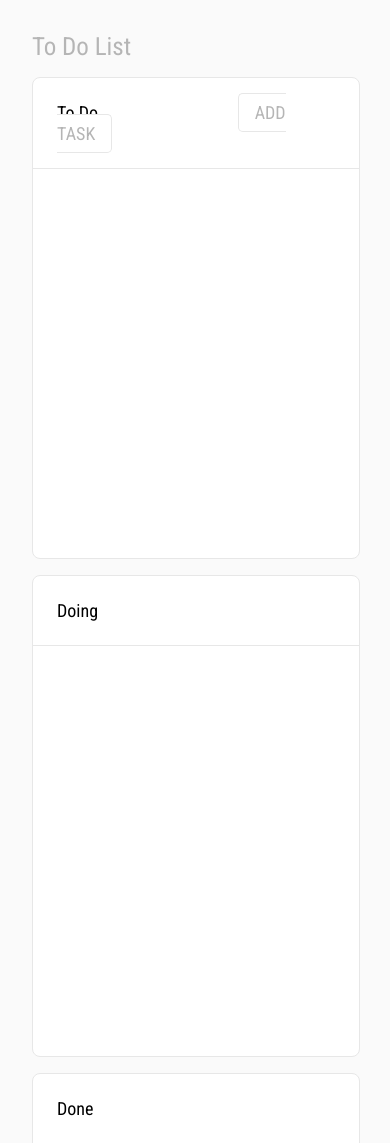
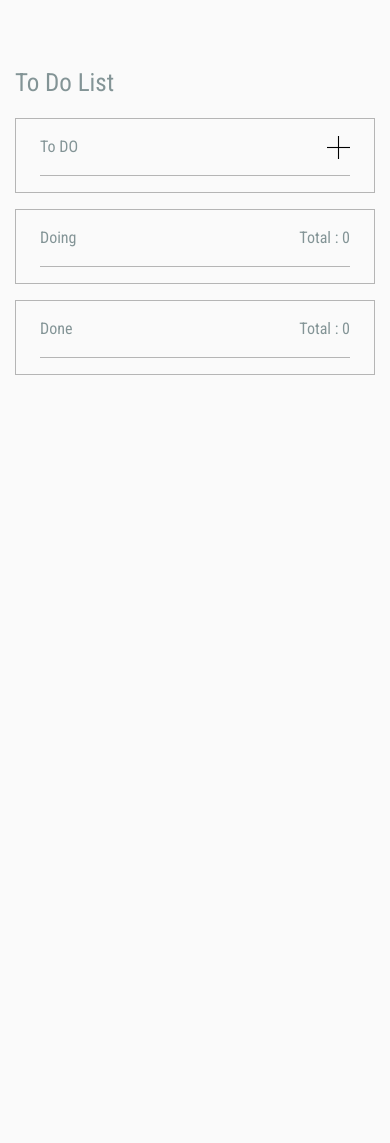
Before and after one commit to ocfranz/todo, a plain HTML site: page index.html in a window 390 px wide. Shown: the top 1143 px of the page. After the commit the page ends 844 px from the top, so only its background shows below. Drawn offline with nearby package versions, Linux system fonts and the light colour scheme.

Commit message:
features added

```diff
--- a/index.html
+++ b/index.html
@@ -5,8 +5,9 @@
     <meta http-equiv="X-UA-Compatible" content="IE=edge">
     <title>To Do</title>
     <meta name="viewport" content="width=device-width, initial-scale=1">
+
+    <link rel="stylesheet" href="https://bootswatch.com/4/solar/bootstrap.min.css">
     <link rel="stylesheet" type="text/css" media="screen" href="./src/css/main.css" />
-
 </head>
 <body>
     <div class="header">
@@ -14,38 +15,65 @@
             <span class="title">To Do List</span>
         </div>
     </div>
-    <div class="todo-list">
+    <div class="todo">
         <div class="container">
-            <div class="list">
-                <div class="card todo">
-                    <div class="card-head">
-                        <span class="list-title"> To Do</span>
-                        <a class="add-task"  onclick="addTask()">
-                            ADD TASK
-                        </a>
-                    </div>
-                    <div class="new-task" id="new-task">
-                        <input type="text" id="task" placeholder="New Task...">
-                    </div>
-                    <div class="tasks">
-                        <div class="item">
-                            <span class="task-des" id="task-des"></span>
+            <div class="row">
+                <div class="col-md-4 task">
+                    <div class="task-content">
+                        <div class="task-header">
+                            <div class="row">
+                                <div class="col-6">
+                                    <span >To DO</span>
+                                </div>
+                                <div class="col-6 text-right">
+                                    <a onclick="launchAdd()" class="btn-add">
+                                        <img src="./src/media/add.png" alt="add" >
+                                    </a>
+                                </div>
+                            </div>
+                        </div>
+                        <div class="new-task text-center" id="new-task">
+                            <input type="text" id="task-des" placeholder="New task" autofocus="true" onkeypress="addTask(event)">
+                        </div>
+                        <div class="task-body" id="todo-body">
+
                         </div>
                     </div>
                 </div>
-                <div class="card doing">
-                    <div class="card-head">
-                        <span class="list-title"> Doing</span>
-                    </div>
-                    <div class="tasks">
-                        <div class="item">
-                            <span class="task-des" id="task-des"></span>
+                <div class="col-md-4 task">
+                    <div class="task-content">
+                        <div class="task-header">
+                            <div class="row">
+                                <div class="col-6">
+                                    <span >Doing</span>
+                                </div>
+                                <div class="col-6 text-right">
+                                    <span id="number-task">Total : 0</span>
+                                </div>
+                            </div>
+                        </div>
+
+                        <div class="task-body" id="doing-body">
+
                         </div>
                     </div>
                 </div>
-                <div class="card done">
-                    <div class="card-head">
-                        <span class="list-title"> Done</span>
+                <div class="col-md-4 task">
+                    <div class="task-content">
+                        <div class="task-header">
+                            <div class="row">
+                                <div class="col-6">
+                                    <span >Done</span>
+                                </div>
+                                <div class="col-6 text-right">
+                                    <span id="number-task">Total : 0</span>
+                                </div>
+                            </div>
+                        </div>
+
+                        <div class="task-body" id="done-body">
+
+                        </div>
                     </div>
                 </div>
             </div>
--- a/src/css/main.css
+++ b/src/css/main.css
@@ -1,91 +1,53 @@
 @import url('https://fonts.googleapis.com/css?family=Roboto+Condensed:400,700');
 
 body, html{
-
     margin: 0;
     padding: 0;
-
 }
-
 body{
     background: #FAFAFA;
     font-family: 'Roboto Condensed', sans-serif;
 }
-
 .header{
     margin: 4rem 0 0 0;
+    padding: 0 0 1rem 0;
 }
-.container{
-    margin: 0 10rem;
-}
-
 .title{
     font-size: 25px;
-    color: #B5B5B5;
-
 }
-.list{
-    display: flex;
-    margin:1rem 0 0 0;
-
+.task{
+    margin:0 0 1rem 0;
 }
-.card{
-    width: 33%;
-    background: #FFFFFF;
-    margin:0 1rem 0 0 ;
-    min-height: 30rem;
-    border-radius: .5rem;
-    border:1px solid #e7e7e7;
+.task-content{
+    border: 1px solid #B5B5B5;
+    padding: 1rem 1.5rem;
 }
-
-.card-head{
-    padding: 1.5rem 1.5rem;
-    border-bottom: 1px solid #e7e7e7;
+.task-header{
+    border-bottom: 1px solid  #B5B5B5;
+    padding:0 0 1rem 0;
 }
-.list-title{
-    font-size: 18px;
-}
-.add-task{
-    display: inline;
-    padding: .5rem 1rem;
-    background: #FFFFFF;
-    border: 1px solid #e7e7e7;
-    font-size: 18px;
-    margin-left:  8.5rem ;
-    color: #B5B5B5;
-    border-radius: .3rem;
+.btn-add {
     cursor: pointer;
-
 }
 .new-task{
-    padding: 1rem 1.5rem;
+    margin: 1rem 0 1rem 0;
     display: none;
 }
 .new-task input{
     width: 100%;
-    padding: .5rem 0;
-    font-size: 16px;
-    border: 1px solid #B5B5B5;
-    border-radius: .3rem;
-
+    padding: .3rem 0 .3rem 1rem;
+    border-radius: 1rem;
+    border:1px solid #B5B5B5;
 }
-.show-add{
+.task-after{
     display: block;
 }
-@media only screen and (max-width: 600px) {
-
-    .header{
-        margin:2rem 0 0 0;
-    }
-    .container{
-        margin:0 2rem;
-    }
-    .list{
-        display: block;
-    }
-    .card{
-        width: 100%;
-        margin:0 0 1rem 0;
-    }
-
-  }
+.new-task input:focus{
+    outline: 0;
+}
+.task-main{
+    border: 1px solid #B5B5B5;
+    padding: 1rem 0 1rem 1rem;
+    cursor:pointer;
+    margin:0 0 .5rem 0;
+}
--- a/src/js/main.js
+++ b/src/js/main.js
@@ -1,9 +1,26 @@
-var description = document.getElementById("task-des");
+
+function addTask(event){
+    if(event.which == 13 ||event.keyCode == 13){
+        var task = document.createElement("div");
+        var input = document.getElementById("task-des");
 
 
 
-function addTask(){
-    document.getElementById("new-task").classList.add("show-add");
-    var inputTask = document.getElementById("task").getText();
+        task.innerHTML=
+            '<div class="task-main" id="task-item" draggable="true" onclick="selectTask(event)"><span>'+input.value+'</span></div>';
 
+        document.getElementById("todo-body").appendChild(task);
+
+        input.value = "";
+
+    }
 }
+function launchAdd(){
+
+    document.getElementById("new-task").classList.add("task-after");
+}
+
+function selectTask(event){
+    var div = document.getElementById("task-item");
+    //Delete Task using SUPR
+}
```
Also changed, not shown: src/media/add.png (added).
